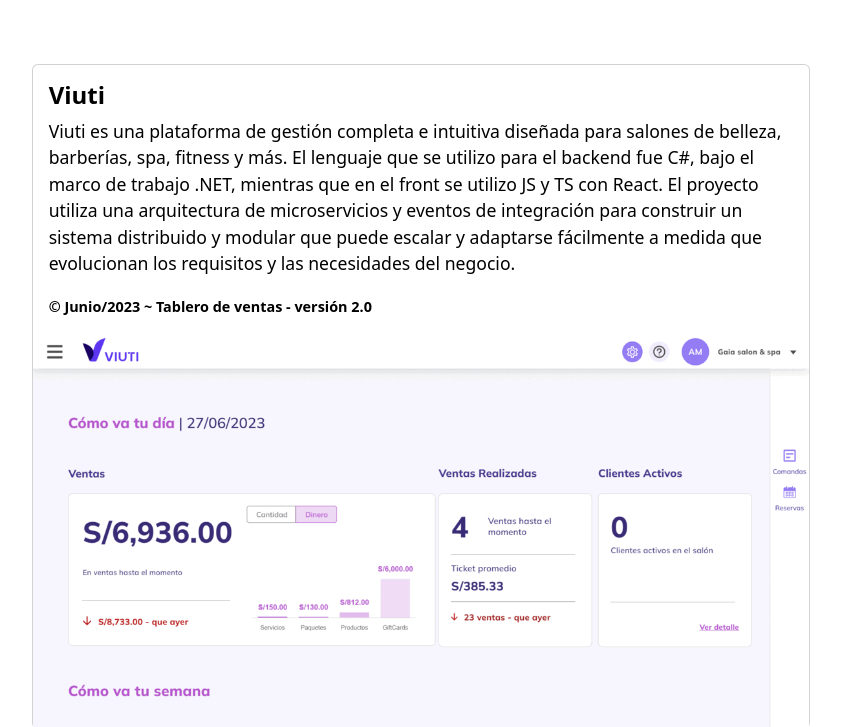
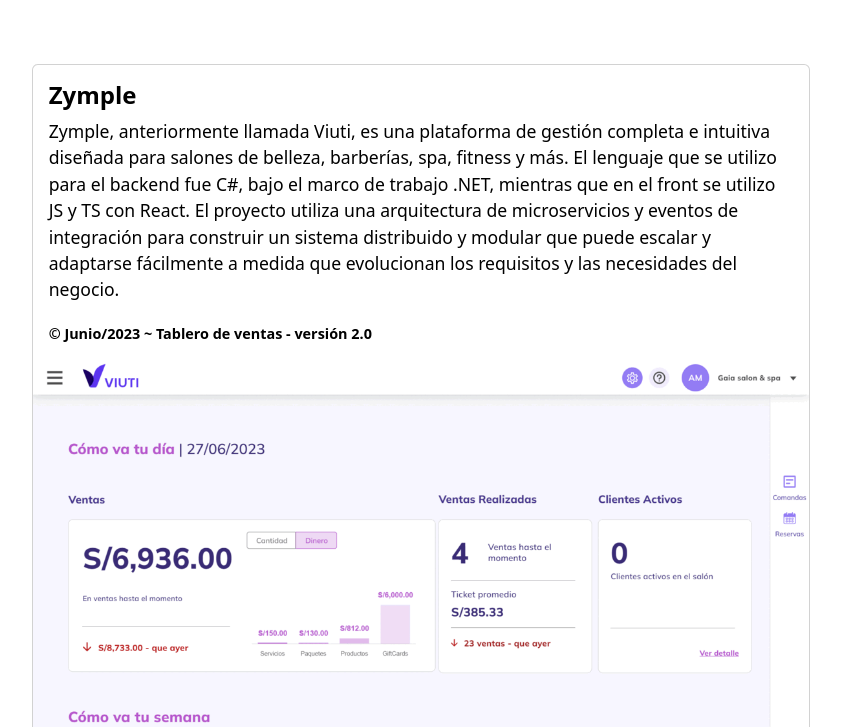
Before and after one commit to Facundotobio/Portafolio, a website: page index.html in a window 1280 px wide. Shown: the part 3660-4387 px from the top of the page, without its empty margins (219-1060 px from the left). Drawn offline with nearby package versions, Linux system fonts and the light colour scheme; a web font is replaced by a local one.

Commit message:
fix: se cambia el nombre de Viuti por Zymple

```diff
--- a/index.html
+++ b/index.html
@@ -255,8 +255,8 @@
                     <!-- Viutify -->
                     <div class="card ">
                         <div class="card-body">
-                            <h5 class="card-title">Viuti</h5>
-                            <p class="card-text">Viuti es una plataforma de gestión completa e intuitiva diseñada para
+                            <h5 class="card-title">Zymple</h5>
+                            <p class="card-text">Zymple, anteriormente llamada Viuti, es una plataforma de gestión completa e intuitiva diseñada para
                                 salones de belleza, barberías, spa, fitness y más. El lenguaje que se utilizo para el backend fue C#, bajo el marco de trabajo .NET, mientras que en el front se utilizo JS y TS con React.
                                 El proyecto utiliza una arquitectura de microservicios y eventos de integración para construir un sistema distribuido y modular que puede escalar y adaptarse fácilmente a medida que evolucionan los requisitos y las necesidades del negocio.
                             </p>
@@ -265,7 +265,7 @@
                         </div>
                         <img src="imagenes/gifViutify.gif" alt="Viuti">
                         <div class="overlay">
-                            <p>Viuti</p>
+                            <p>Zymple</p>
                             <div class="iconos-contenedor">
                                 <a href="https://github.com/Facundotobio" target="_blank" rel="noopener noreferrer">
                                     <i class="bi bi-github"></i>
```
